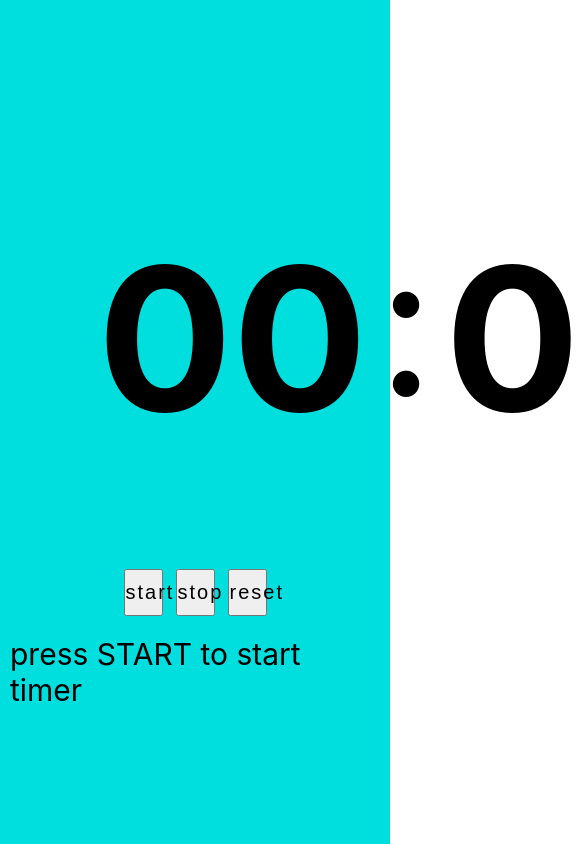
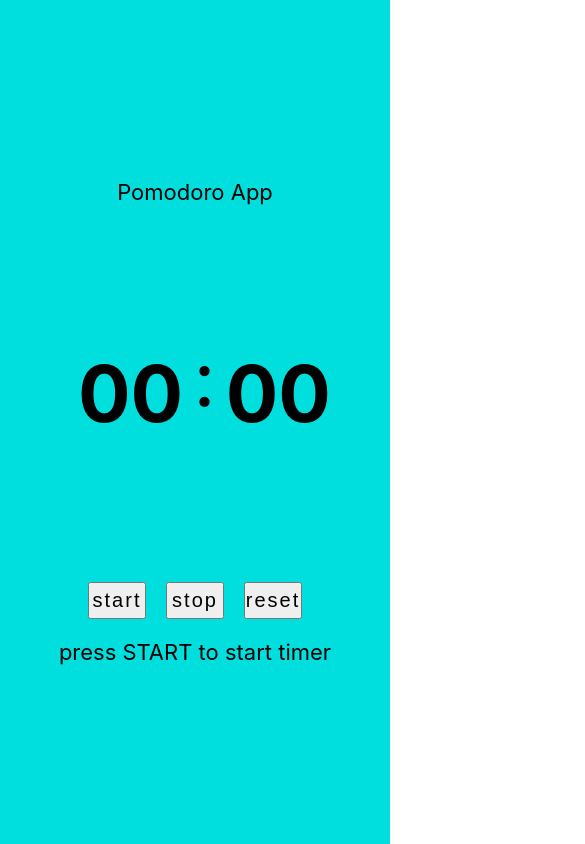
Before and after one commit to paro-418/pomodoro-app, a React (Create React App) app: page / in a window 390 px wide. Shown: the top 844 px of the page, 585 px wide, since content can reach past the window. Built offline with nearby package versions, Linux system fonts and the light colour scheme.

Commit message:
finished implimentation

```diff
--- a/src/Components/Container/Container.module.css
+++ b/src/Components/Container/Container.module.css
@@ -1,20 +1,46 @@
 .div{
     width: 50%;
     height: 50%;
-    /* border: 5px solid; */
-    font-size: 20rem;
+    font-size: 15vw;
     display: flex;
     align-items: center;
     justify-content: space-between;
-    /* overflow: hidden; */
-    /* background-color: red; */
+}
+
+@media only screen and (max-width: 900px){
+ .div{
+    height: 40%;
+ }
+}
+
+@media only screen and (max-width: 600px){
+ .div{
+    width: 60%;
+    font-size: 20vw;
+ }
+}
+@media only screen and (max-width: 380px){
+   .div{
+    flex-direction: column;
+    align-items: center;
+    justify-content: center;
+    font-size: 10rem;
+    height: 40vh;
+   }
 }
 
 p{
-    /* border: 3px solid; */
     display: flex;
     align-items: center;
     justify-content: center;
-    height: 80%;
+    height: 0%;
     margin: 0 1rem 3rem 1rem;
 }
+
+@media only screen and (max-width: 380px){
+   p{
+    transform: rotateZ(90deg);
+    margin: 0 0 0 3rem;
+    height: 30%;
+   }
+}
--- a/src/Components/Counts/Count.module.css
+++ b/src/Components/Counts/Count.module.css
@@ -1,12 +1,13 @@
 .span{
     display: inline-block;
     height: 80%;
-    /* border: 3px solid red; */
-    /* font-size: 5rem; */
-    font-size: 20rem;
+    font-weight: bold;
+}
+@media only screen and (max-width: 600px){
+ .span{
+    height: 26%;
     display: flex;
     align-items: center;
-    justify-content: space-between;
-    font-weight: bold;
-
+    justify-content: center;
+ }
 }
--- a/src/Components/Message/Message.js
+++ b/src/Components/Message/Message.js
@@ -1,9 +1,6 @@
 import classes from "./Message.module.css";
-import { useContext } from "react";
-import pomodoroContext from "../../store-context/timeContext";
-const Message = () => {
-  const ctx = useContext(pomodoroContext);
-  return <div className={classes.message}>{ctx.message}</div>;
+const Message = (props) => {
+  return <div className={classes.message}>{props.children}</div>;
 };
 
 export default Message;
--- a/src/Components/Message/Message.module.css
+++ b/src/Components/Message/Message.module.css
@@ -3,6 +3,12 @@
     align-items: center;
     justify-content: center;
     font-size: 3rem;
-    /* border: 3px solid; */
     padding: 1rem;
+    text-align: center;
 }
+
+@media only screen and (max-width: 600px){
+ .message{
+    font-size: 2.2rem;
+ }
+}
--- a/src/UI/UI.js
+++ b/src/UI/UI.js
@@ -10,6 +10,7 @@ const UI = () => {
   const ctx = useContext(pomodoroContext);
   return (
     <main className={classes.main}>
+      <Message>Pomodoro App</Message>
       <Container />
       <div className={classes.btnContainer}>
         <Button className={classes.btn} callFunction={ctx.start}>
@@ -22,7 +23,7 @@ const UI = () => {
           reset
         </Button>
       </div>
-      <Message/>
+      <Message>{ctx.message}</Message>
     </main>
   );
 };
--- a/src/UI/UI.module.css
+++ b/src/UI/UI.module.css
@@ -1,4 +1,4 @@
-.main{
+.main {
   width: 100vw;
   height: 100vh;
   background-color: #00dede;
@@ -9,17 +9,37 @@
   row-gap: 1rem;
 }
 
-.btnContainer{
-    /* border: 3px solid red; */
+.btnContainer {
   width: 40%;
   display: flex;
-    justify-content: space-around
+  justify-content: space-around;
 }
 
-.btn{
+@media only screen and (max-width: 600px) {
+  .btnContainer {
+    width: 60%;
+  }
+}
+@media only screen and (max-width: 380px) {
+  .btnContainer {
+    width: 85%;
+  }
+}
+
+.btn {
   width: 25%;
   font-size: 2rem;
   letter-spacing: 0.2rem;
   padding: 1rem 0;
   cursor: pointer;
 }
+@media only screen and (max-width: 600px) {
+  .btn {
+    padding: 0.5rem 0;
+  }
+}
+@media only screen and (max-width: 380px) {
+  .btn {
+    font-size: 1.5rem;
+  }
+}
```
Lines whose indentation alone changed are shown as unchanged.
